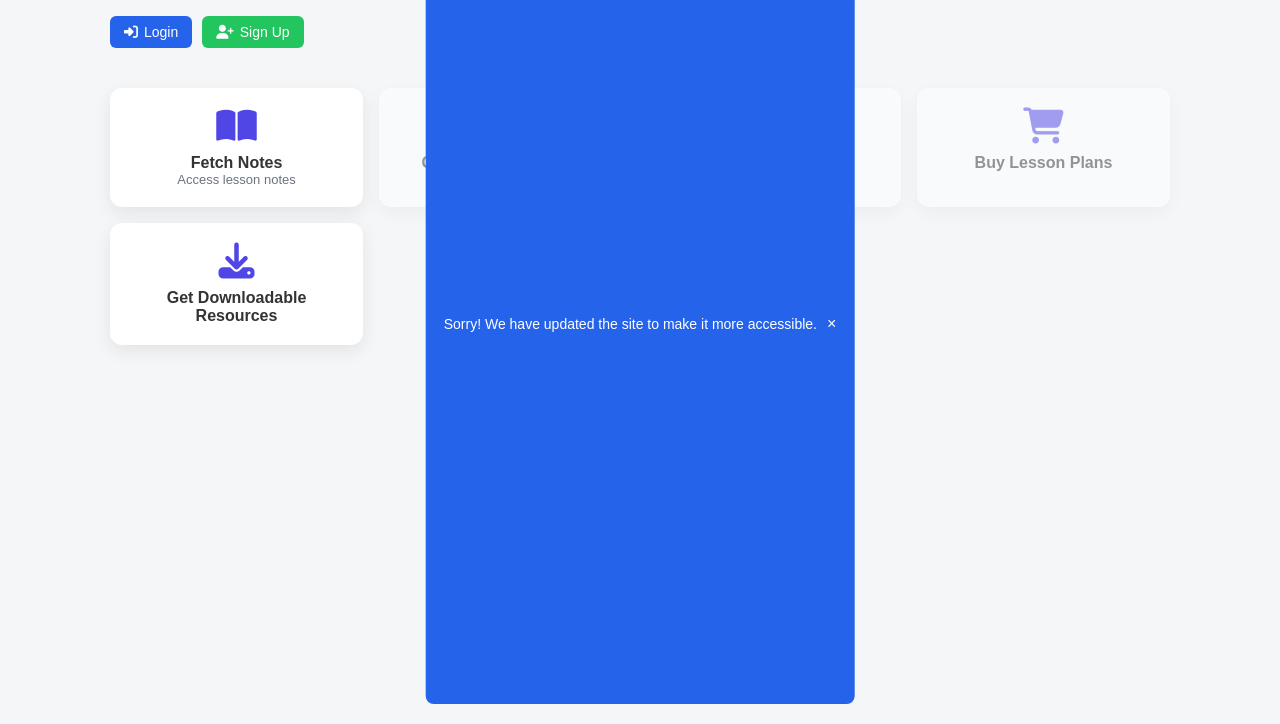
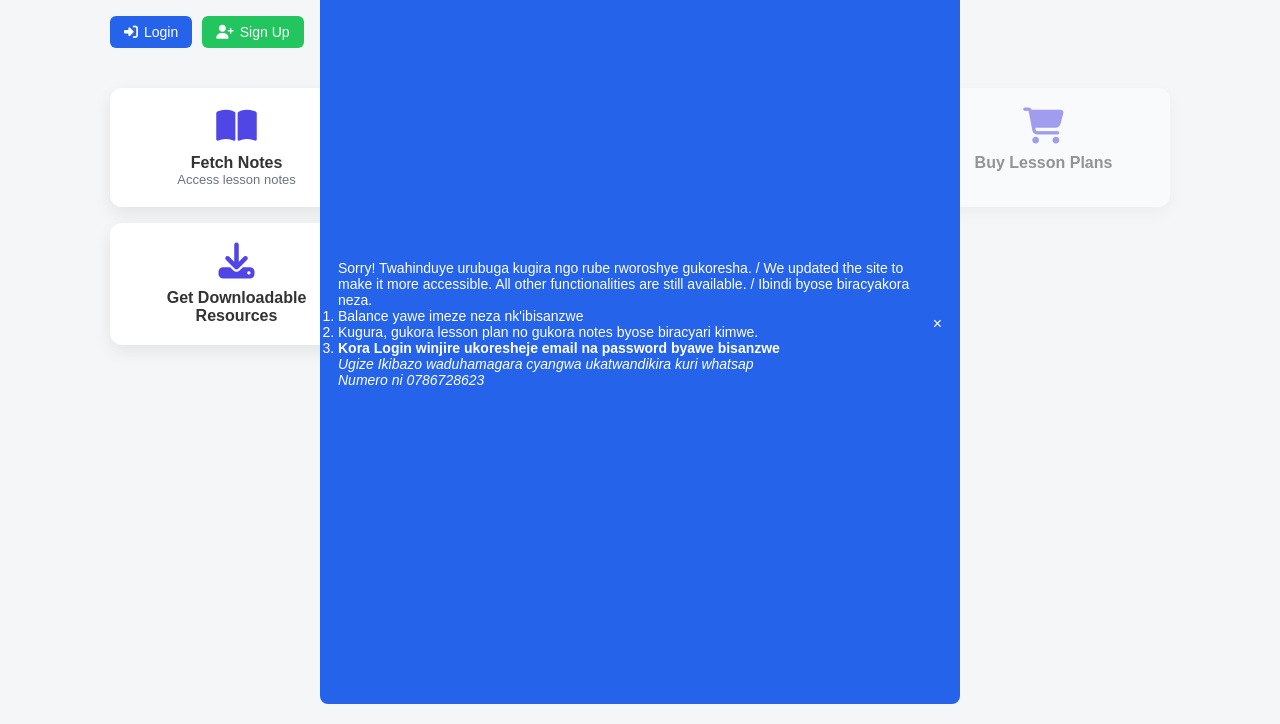
Before and after one commit to Fils25git/FilaTest, a website: page index.html in a window 1280 px wide. Shown: the part 76-800 px from the top of the page. Drawn offline with Linux system fonts and the light colour scheme.

Commit message:
Update index.html

```diff
--- a/index.html
+++ b/index.html
@@ -111,7 +111,18 @@ footer {
     <i id="profileIcon" class="fas fa-user-circle profile-icon" onclick="go('profile.html')" title="My Profile"></i>
 </header>
     <div id="siteUpdateNotice" class="toast">
-    <span>Sorry! We have updated the site to make it more accessible.</span>
+    <span>
+        Sorry! Twahinduye urubuga kugira ngo rube rworoshye gukoresha. /
+        We updated the site to make it more accessible. All other functionalities are still available. /
+        Ibindi byose biracyakora neza.
+        <ol>
+            <li> Balance yawe imeze neza nk'ibisanzwe</li>
+            <li>Kugura, gukora lesson plan no gukora notes byose biracyari kimwe.</li>
+            <li><b>Kora Login winjire ukoresheje email na password byawe bisanzwe</b></li>
+
+        </ol>
+        <em>Ugize Ikibazo waduhamagara cyangwa ukatwandikira kuri whatsap <br> Numero ni 0786728623</em>
+    </span>
     <button id="closeNotice" style="
         background: transparent;
         border: none;
@@ -120,7 +131,7 @@ footer {
         cursor: pointer;
         margin-left: 10px;
     ">&times;</button>
-    </div>
+</div>
 
 <main>
 
```
